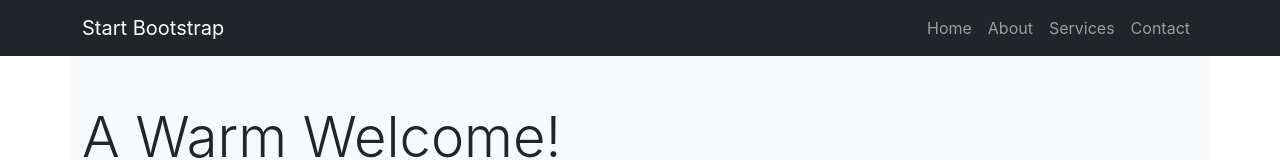
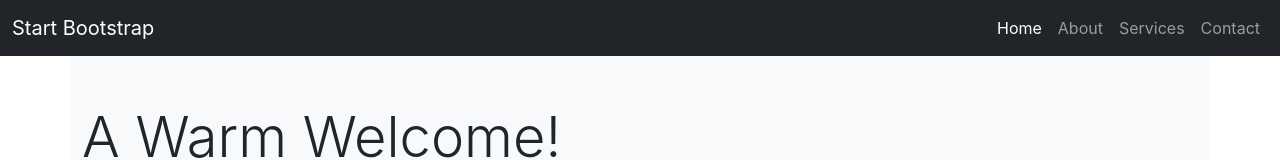
Before and after one commit to VicDario/Landing-page-with-React, a React (Create React App) app: page / in a window 1280 px wide. Shown: the top 160 px of the page. Built offline with nearby package versions, Linux system fonts and the light colour scheme.

Commit message:
Navbar corrections

```diff
--- a/src/Components/Navbar/Navbar.js
+++ b/src/Components/Navbar/Navbar.js
@@ -3,43 +3,24 @@ import React from "react";
 function Navbar() {
 	return (
 		<nav className="navbar navbar-expand-lg navbar-dark bg-dark">
-            <div className="container">
-			<a className="navbar-brand" href="#">
-				Start Bootstrap
-			</a>
-			<button
-				className="navbar-toggler"
-				type="button"
-				data-toggle="collapse"
-				data-target="#navbarNav"
-				aria-controls="navbarNav"
-				aria-expanded="false"
-				aria-label="Toggle navigation">
+            <div className="container-fluid">
+                <a className="navbar-brand" href="#">Start Bootstrap</a>
+                <button className="navbar-toggler" type="button" data-bs-toggle="collapse" data-bs-target="#navbarSupportedContent" aria-controls="navbarSupportedContent" aria-expanded="false" aria-label="Toggle navigation" >
                 <span className="navbar-toggler-icon"></span>
                 </button>
-			<div
-				className="collapse navbar-collapse d-flex justify-content-end"
-				id="navbarNav">
-				<ul className="navbar-nav ml-auto">
-					<li className="nav-item active">
-						<a className="nav-link" href="#">
-							 <span className="sr-only">Home</span>
-						</a>
+                <div className="collapse navbar-collapse justify-content-end" id="navbarSupportedContent">
+                    <ul className="navbar-nav mb-2 mb-lg-0">
+                        <li className="nav-item">
+                            <a className="nav-link active" aria-current="page" href="#">Home</a>
                         </li>
                         <li className="nav-item">
-						<a className="nav-link" href="#">
-							About
-						</a>
+                            <a className="nav-link" href="#">About</a>
                         </li>
                         <li className="nav-item">
-						<a className="nav-link" href="#">
-							Services
-						</a>
+                            <a className="nav-link" aria-current="page" href="#">Services</a>
                         </li>
                         <li className="nav-item">
-						<a className="nav-link" href="#">
-							Contact
-						</a>
+                            <a className="nav-link" aria-current="page" href="#">Contact</a>
                         </li>
                     </ul>
                 </div>
```
Lines whose indentation alone changed are shown as unchanged.
